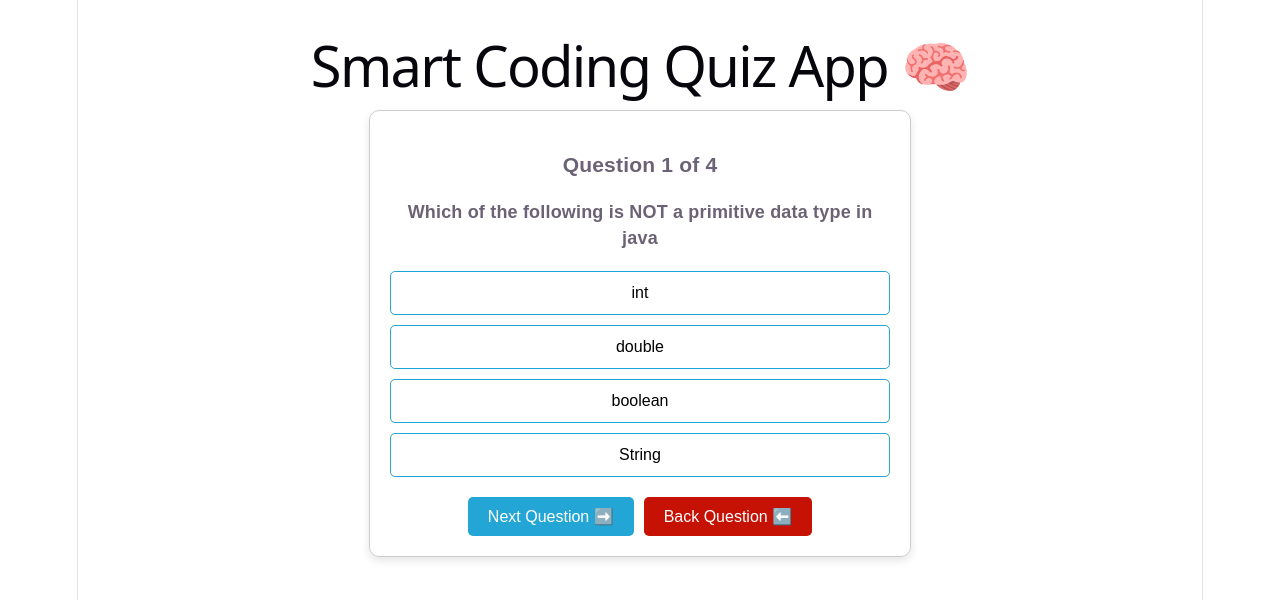
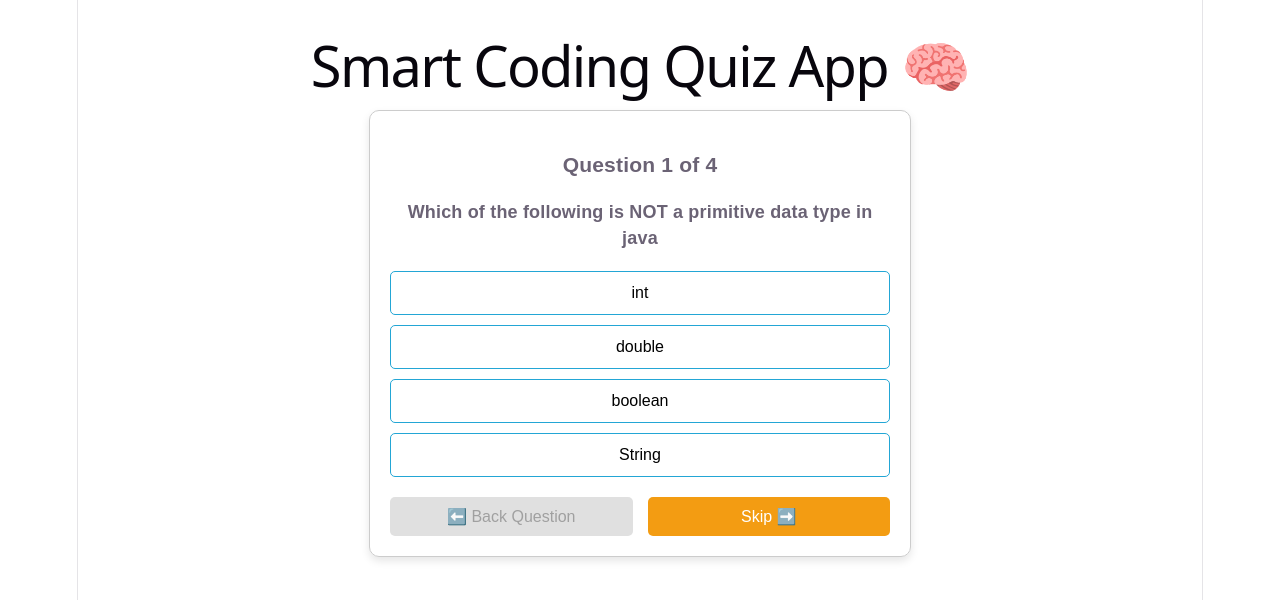
Before and after one commit to NimashaArushi/smart-coding-quiz-app, a React (Vite) app: page / in a window 1280 px wide. Shown: the top 600 px of the page. Built offline with nearby package versions, Linux system fonts and the light colour scheme.

Commit message:
2.1: Add question skip logic and review skipped questions mode

```diff
--- a/src/App.jsx
+++ b/src/App.jsx
@@ -1,12 +1,11 @@
-import{useState}from 'react';
+import { useState } from 'react';
 
-
-const quizeQuestions=[{
-    id:1,
-    question:"Which of the following is NOT a primitive data type in java",
-    options:[
-        "int", "double", "boolean", "String"],
-        correctAnser:"String"
+const quizeQuestions = [
+  {
+    id: 1,
+    question: "Which of the following is NOT a primitive data type in java",
+    options: ["int", "double", "boolean", "String"],
+    correctAnswer: "String"
   },
   {
     id: 2,
@@ -28,45 +27,84 @@ const quizeQuestions=[{
   }
 ];
 
-function App(){
+function App() {
   const [currentQuestion, setCurrentQuestion] = useState(0);
-    const[selectedOption,setSelectedOption]=useState(null);
+  const [selectedOption, setSelectedOption] = useState(null);
+  const [skippedQuestions, setSkippedQuestions] = useState([]); // Variable name එක නිවැරදි කළා
+  const [isReviewingSkips, setIsReviewingSkips] = useState(false);
 
-    const handleAnswerClick=(option)=>{
+  const handleAnswerClick = (option) => {
     setSelectedOption(option);
+  };
+
+  const handleNextClick = () => {
+    if (selectedOption === null) {
+      if (!skippedQuestions.includes(currentQuestion)) {
+        setSkippedQuestions([...skippedQuestions, currentQuestion]);
+      }
     }
 
-const handleNextClick=()=>{
-  setCurrentQuestion(currentQuestion+1);
+    if (!isReviewingSkips) {
+      if (currentQuestion < quizeQuestions.length - 1) {
+        setCurrentQuestion(currentQuestion + 1);
+        setSelectedOption(null);
+      } else {
+        const finalSkips = selectedOption === null && !skippedQuestions.includes(currentQuestion)
+          ? [...skippedQuestions, currentQuestion]
+          : skippedQuestions;
+
+        if (finalSkips.length > 0) {
+          alert("Quiz is over! Now let's see what you skipped.");
+          setIsReviewingSkips(true);
+          setCurrentQuestion(finalSkips[0]);
+          setSelectedOption(null);
+        } else {
+          alert("Quiz successfully finished! 🎉");
+        }
+      }
+    } else {
+      const currentSkipIndex = skippedQuestions.indexOf(currentQuestion);
+
+      if (currentSkipIndex < skippedQuestions.length - 1) {
+        setCurrentQuestion(skippedQuestions[currentSkipIndex + 1]);
+        setSelectedOption(null);
+      } else {
+        alert("All skipped questions done! 🎉");
+      }
+    }
+  };
+
+  const handlebackClick = () => {
+    if (currentQuestion > 0) {
+      setCurrentQuestion(currentQuestion - 1);
       setSelectedOption(null);
     }
-
-const handlebackClick=()=>{
-  setCurrentQuestion(currentQuestion-1);
-  setSelectedOption(null);
-}
-
-
+  };
 
   return (
-        //heading
     <div style={{
-            padding:'20px',
-            fontFamily:'Arial',
-            textAlign:'center',
+        padding: '20px',
+        fontFamily: 'Arial',
+        textAlign: 'center',
     }}>
-      <h1>Smart Coding Quiz App 🧠</h1>     {/*heading*/ }
+      <h1>Smart Coding Quiz App 🧠</h1>
+
       {/* Quiz Card */}
       <div style={{
-                margin:'20px auto',
-                 margin: '20px auto', padding: '20px',
+            margin: '20px auto',
+            padding: '20px',
             maxWidth: '500px',
             border: '1px solid #ccc',
             borderRadius: '10px',
             boxShadow: '0 4px 8px rgba(0,0,0,0.1)'
         }}>
 
-    <h3>Question {currentQuestion + 1} of {quizeQuestions.length}</h3>
+        <h3>
+          {isReviewingSkips
+            ? `Reviewing Skipped Question (ID: ${quizeQuestions[currentQuestion].id})`
+            : `Question ${currentQuestion + 1} of ${quizeQuestions.length}`}
+        </h3>
+
         <p style={{ fontSize: '18px', fontWeight: 'bold', margin: '20px 0' }}>
           {quizeQuestions[currentQuestion].question}
         </p>
@@ -76,9 +114,7 @@ const handlebackClick=()=>{
           flexDirection: 'column',
           gap: '10px'
         }}>
-
           {quizeQuestions[currentQuestion].options.map((option, index) => {
-
             const isSelected = selectedOption === option;
 
             return (
@@ -92,6 +128,7 @@ const handlebackClick=()=>{
                   borderRadius: '5px',
                   border: '1px solid #23a6d5',
                   background: isSelected ? '#018b2f' : '#fff',
+                  color: isSelected ? '#fff' : '#000',
                   transition: '0.2s'
                 }}
               >
@@ -100,40 +137,48 @@ const handlebackClick=()=>{
             );
           })}
         </div>
+
+        {/* 🎛️ බටන් දෙක තැඹිලි පාට වෙලාවේ මිරිකෙන්නේ නැති වෙන්න Flex Row එකක් හැදුවා */}
+        <div style={{ display: 'flex', justifyContent: 'space-between', gap: '15px', marginTop: '20px' }}>
+
+          <button
+            onClick={handlebackClick}
+            disabled={currentQuestion === 0 || isReviewingSkips} // Skip Review එකේදී Back යන්න ඕන නැති නිසා disable කළා
+            style={{
+              flex: 1,
+              padding: '10px 20px',
+              fontSize: '16px',
+              backgroundColor: (currentQuestion === 0 || isReviewingSkips) ? '#e0e0e0' : '#cccccc',
+              color: (currentQuestion === 0 || isReviewingSkips) ? '#a0a0a0' : '#202020',
+              border: 'none',
+              borderRadius: '5px',
+              cursor: (currentQuestion === 0 || isReviewingSkips) ? 'not-allowed' : 'pointer'
+            }}
+          >
+            ⬅️ Back Question
+          </button>
+
           <button
             onClick={handleNextClick}
             style={{
-  marginTop:'20px',
+              flex: 1,
               padding: '10px 20px',
               fontSize: '16px',
-   backgroundColor: '#23a6d5',
+              backgroundColor: selectedOption === null ? '#f39c12' : '#23a6d5',
               color: 'white',
               border: 'none',
               borderRadius: '5px',
               cursor: 'pointer'
-}}>
-  Next Question ➡️
+            }}
+          >
+            {selectedOption === null ? 'Skip ➡️' : 'Next Question ➡️'}
           </button>
 
-
-<button
-onClick={handlebackClick}
-style={{
-  marginTop:'20px',
-  padding: '10px 20px',
-   fontSize: '16px',
-   backgroundColor: '#c51205',
-   color: 'white',
-    border: 'none',
-    borderRadius: '5px',
-    marginLeft:'10px',
-   cursor: 'pointer'
-}}>
-  Back Question ⬅️
-</button>
+        </div>
 
       </div>
     </div>
   );
 }
+
 export default App;
```
Lines whose indentation alone changed are shown as unchanged.
